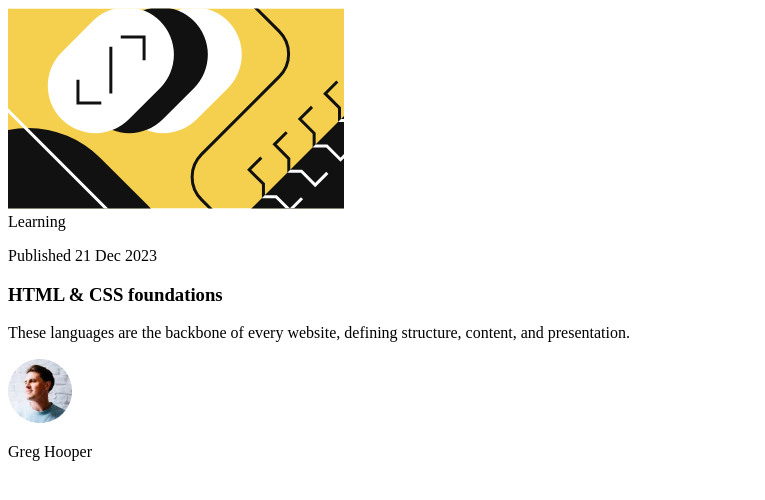
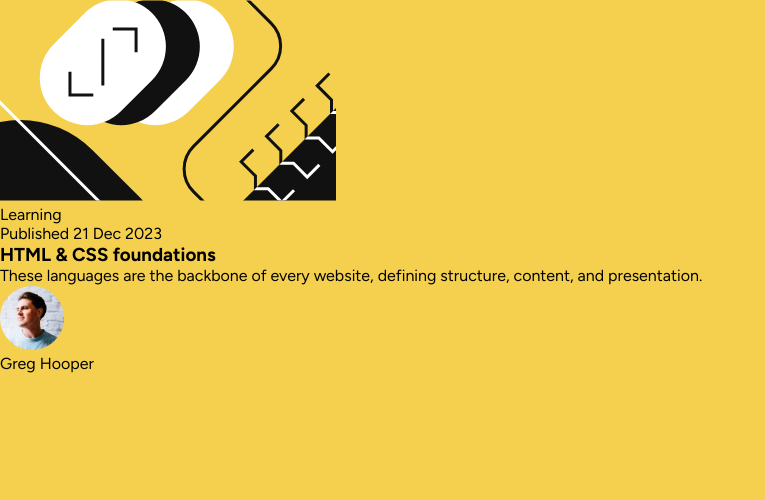
Before and after one commit to arieldiaz10/blog-preview-card-main-by-ariel-diaz, a plain HTML site: page index.html in a window 1280 px wide. Shown: the whole page, without its empty margins (0-765 px from the left). Drawn offline with Linux system fonts and the light colour scheme.

Commit message:
Crea y vincula la hoja de estilos externa styles.css con el archivo index.html

```diff
--- /dev/null
+++ b/css/styles.css
@@ -0,0 +1,16 @@
+/*Enlace a Google Fonts para obtener la fuente Figtree*/
+@import url('https://fonts.googleapis.com/css2?family=Figtree:ital,wght@0,300..900;1,300..900&display=swap');
+
+/*Estilos generales*/
+* {
+    padding: 0;
+    margin: 0;
+    box-sizing: border-box;
+}
+
+body {
+    background-color: hsl(47, 88%, 63%);
+    font-family: 'Figtree';
+}
+
+/**/
--- a/index.html
+++ b/index.html
@@ -5,7 +5,8 @@
   <meta name="viewport" content="width=device-width, initial-scale=1.0"> <!-- displays site properly based on user's device -->
 
   <link rel="icon" type="image/png" sizes="32x32" href="./assets/images/favicon-32x32.png">
-
+  <!--Enlace a la hoja de estilos externa de css-->
+  <link rel="stylesheet" href="css/styles.css">
   <title>Frontend Mentor | Blog preview card</title>
 </head>
 <body>
```
